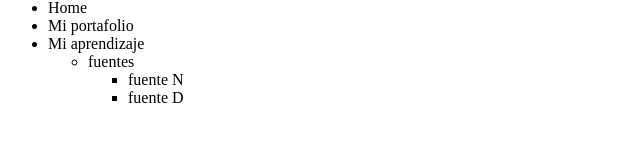
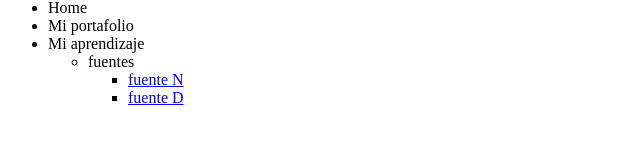
Before and after one commit to Camilav21/misitioweb, a plain HTML site: page index.html in a window 1280 px wide. Shown: the part 127-268 px from the top of the page, without its empty margins (0-640 px from the left). Drawn offline with Linux system fonts and the light colour scheme.

Commit message:
probando menu

```diff
--- a/index.html
+++ b/index.html
@@ -18,8 +18,8 @@
                 <ul>
                     <li>fuentes
                         <ul>
-                           <li>fuente N</li>
-                           <li>fuente D</li>
+                           <li ><a href="fuenteN.html">fuente N</a></li>
+                           <li><a href="fuenteD.html">fuente D</a></li>
                         </ul>
                     </li>
                 </ul>
```
Also changed, not shown: fuenteD.html (added), fuenteN.html (added).
